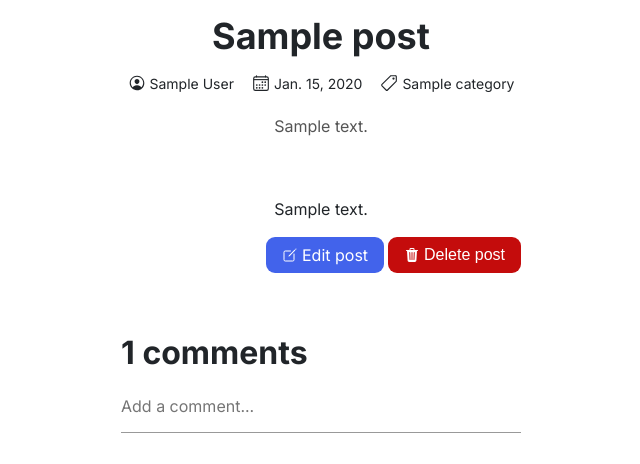
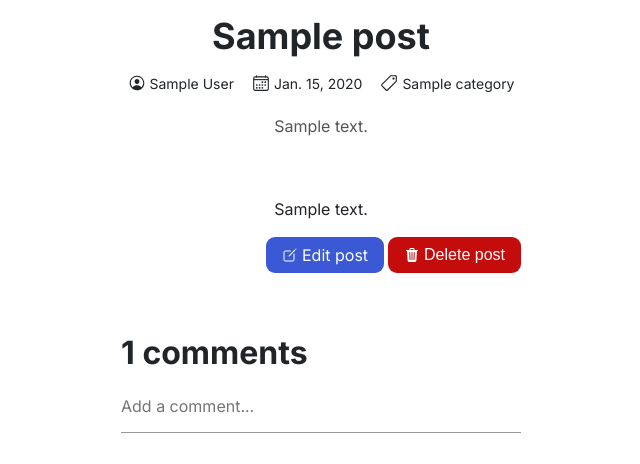
Before and after one commit to viniciuseugenio/eugeblog, a Django app: page /posts/details/1 in a window 1280 px wide, with the pointer over the restyled element. Shown: the part 438-902 px from the top of the page, without its empty margins (319-959 px from the left). Run offline with Django 5.2, Linux system fonts and the light colour scheme; a user stored in the database is signed in; tables that the repository leaves empty hold one stand-in row (values such as "Sample post"); grey boxes marked "Sample" are stand-in pictures.

Commit message:
design: change background color of action buttons at hover

```diff
--- a/templates/static/css/styles.css
+++ b/templates/static/css/styles.css
@@ -357,12 +357,22 @@
   background-color: #4263eb;
 }
 
+.btn-edit:hover,
+.btn-edit:active {
+  background-color: #3b59d4;
+}
+
 .btn-delete {
   background-color: var(--primary-color);
   border: none;
   outline: none;
   cursor: pointer;
   height: 100%;
+}
+
+.btn-delete:hover,
+.btn-delete:active {
+  background-color: var(--primary-shade-1);
 }
 
 
```
